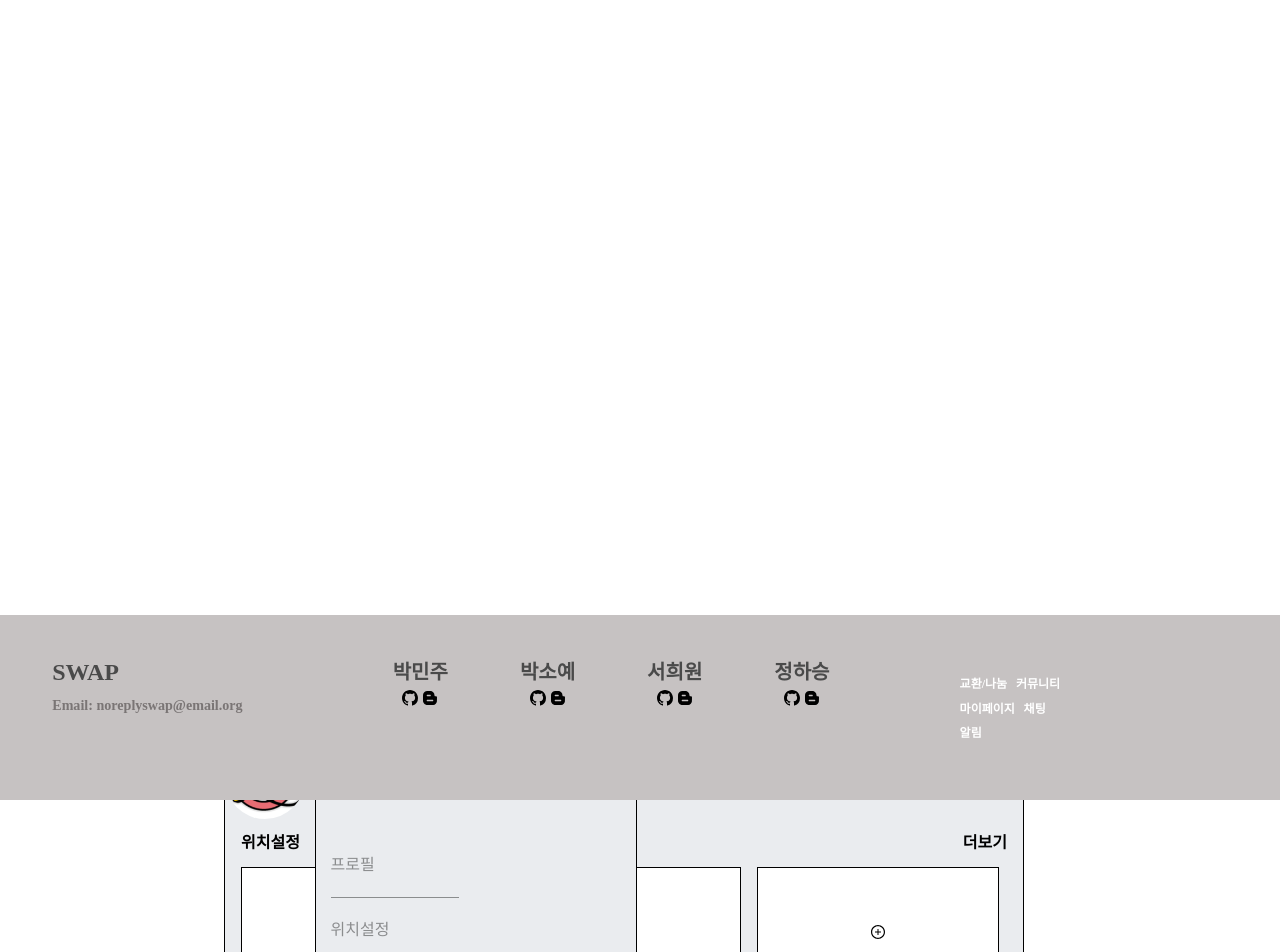
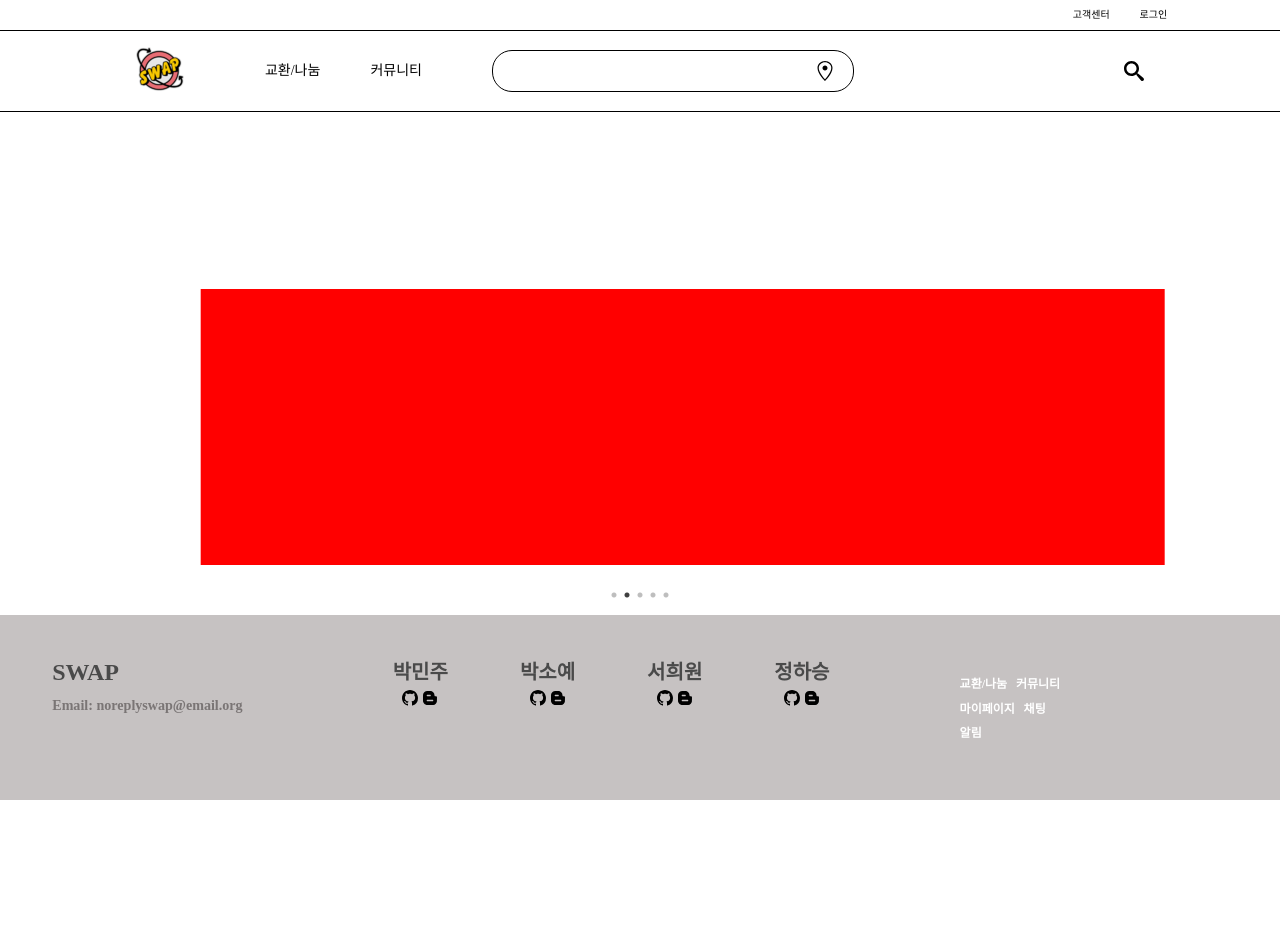
Before and after one commit to project-swap/swap, a React (Create React App) app: page / in a window 1280 px wide. Shown: the top 952 px of the page. After the commit the page ends 800 px from the top, so only its background shows below. Built offline with nearby package versions, Linux system fonts and the light colour scheme; no server answers; the database is empty.

Commit message:
fix: App.js에 myPage 페이지 제거
- App.js에 myPage 페이지 제거

```diff
--- a/src/App.js
+++ b/src/App.js
@@ -30,7 +30,6 @@ function App() {
   // }, []);
   return (
     <div className="App">
-      <Mypage />
       <GlobalStyles />
       <BrowserRouter>
         <QueryClientProvider client={queryClient}>
```
